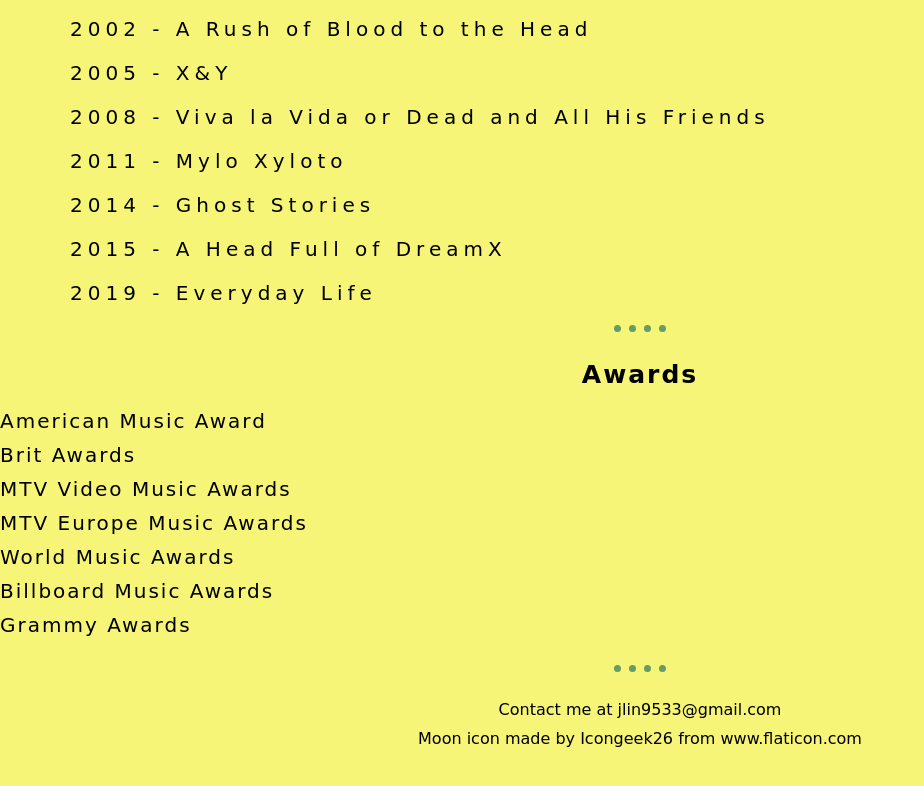
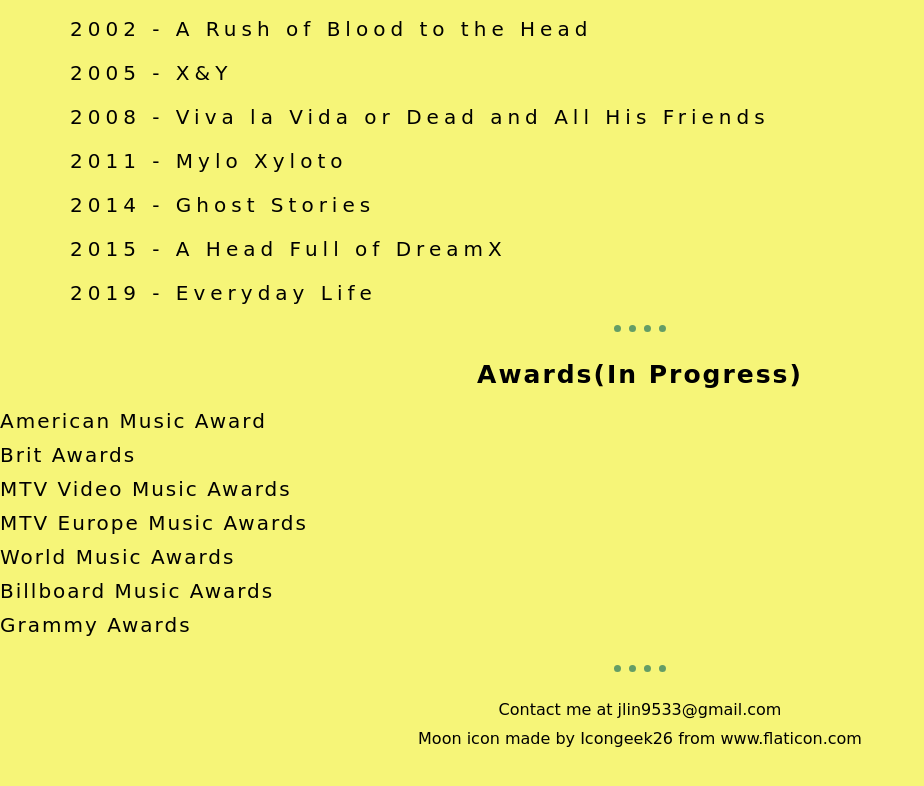
Before and after one commit to jlin9533/COLDPLAY2.0, a plain HTML site: page index.html in a window 1280 px wide. Shown: the part 596-1382 px from the top of the page, without its empty margins (0-924 px from the left). Drawn offline with Linux system fonts and the light colour scheme; a web font is replaced by a local one.

Commit message:
Update index.html

```diff
--- a/index.html
+++ b/index.html
@@ -50,7 +50,7 @@
         <p class="album-names"><a href="EverydayLife.html">2019 - Everyday Life</a></p>
 
       <hr>
-      <h3 class="aa">Awards</h3>
+      <h3 class="aa">Awards(In Progress)</h3>
       <div class="award">
         <p class="award-name">American Music Award</p>
         <p class="award-name">Brit Awards</p>
```
